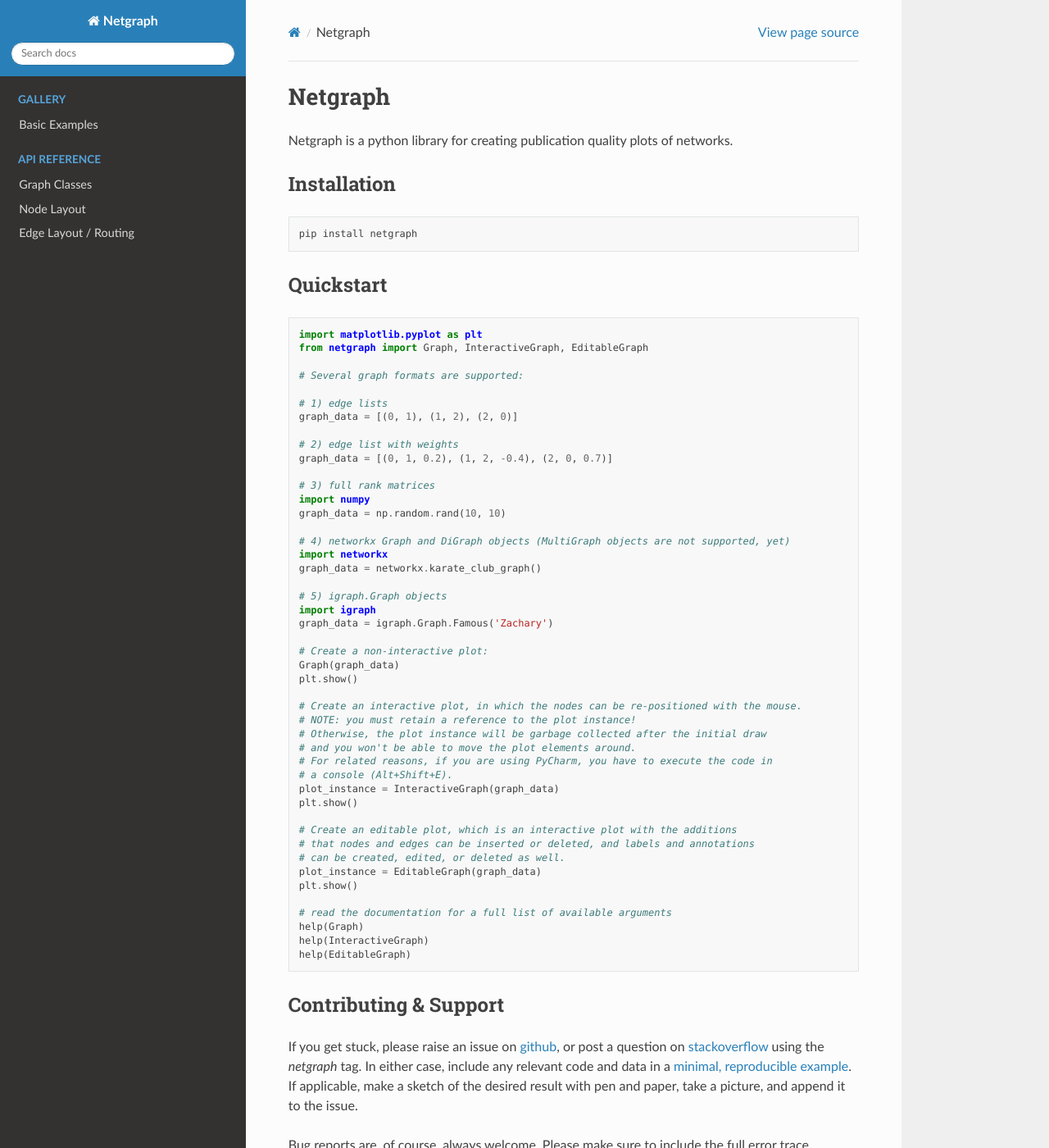
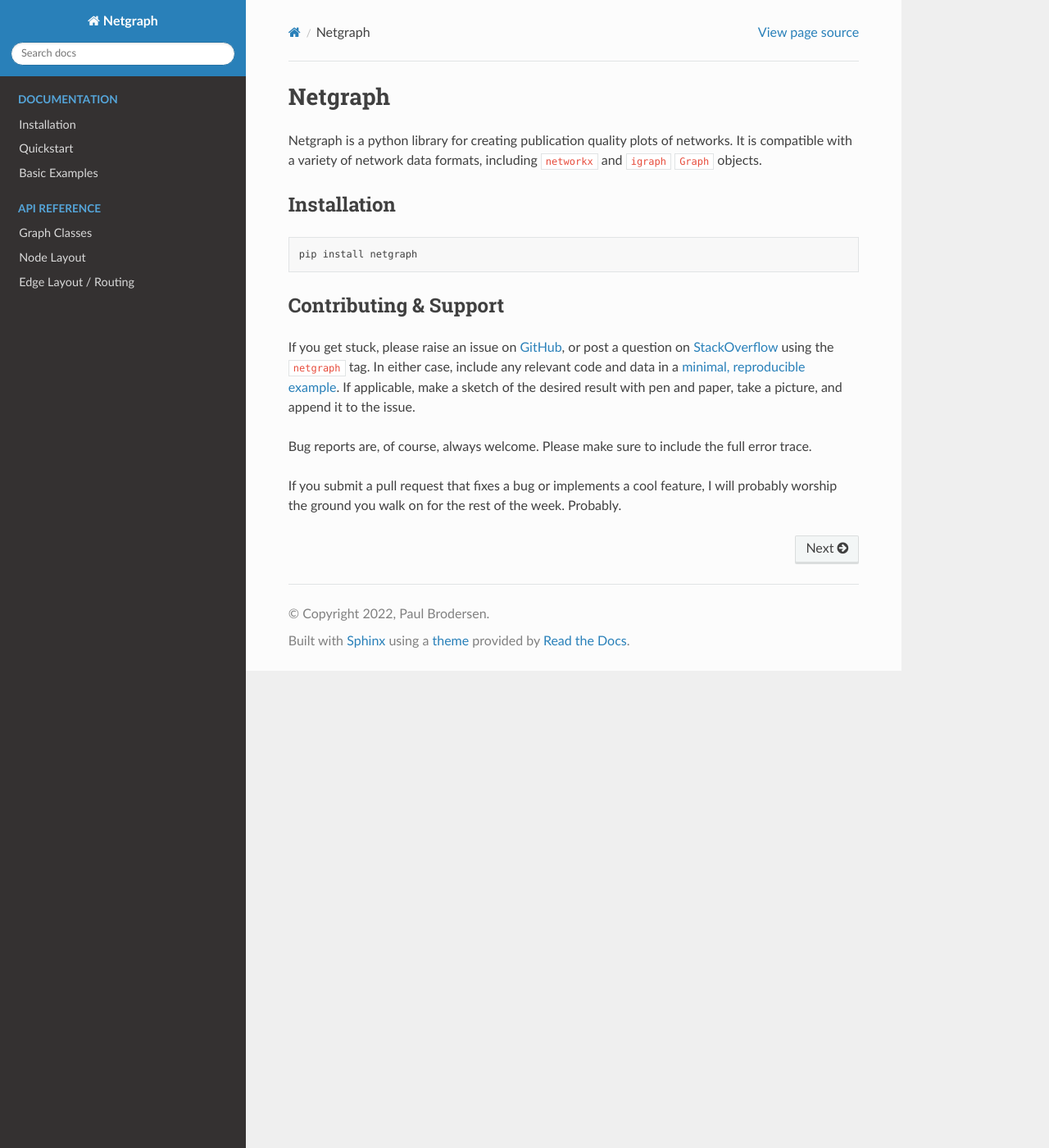
Before and after one commit to paulbrodersen/netgraph, a Sphinx documentation site: the page built from docs/source/index.rst, in a window 1280 px wide and 1400 px high. Shown: the whole window at 82% size. Built offline with Sphinx 7.4.7 and the Read the Docs theme 2.0.0, drawn with Linux system fonts in a browser that asks for light colours.

Commit message:
Make installation and quickstart their own doc page

```diff
--- a/docs/source/index.rst
+++ b/docs/source/index.rst
@@ -7,6 +7,7 @@
 ========
 
 Netgraph is a python library for creating publication quality plots of networks.
+It is compatible with a variety of network data formats, including :code:`networkx` and :code:`igraph` :code:`Graph` objects.
 
 
 Installation
@@ -17,64 +18,11 @@
     pip install netgraph
 
 
-Quickstart
-----------
-
-.. code-block:: python
-
-    import matplotlib.pyplot as plt
-    from netgraph import Graph, InteractiveGraph, EditableGraph
-
-    # Several graph formats are supported:
-
-    # 1) edge lists
-    graph_data = [(0, 1), (1, 2), (2, 0)]
-
-    # 2) edge list with weights
-    graph_data = [(0, 1, 0.2), (1, 2, -0.4), (2, 0, 0.7)]
-
-    # 3) full rank matrices
-    import numpy
-    graph_data = np.random.rand(10, 10)
-
-    # 4) networkx Graph and DiGraph objects (MultiGraph objects are not supported, yet)
-    import networkx
-    graph_data = networkx.karate_club_graph()
-
-    # 5) igraph.Graph objects
-    import igraph
-    graph_data = igraph.Graph.Famous('Zachary')
-
-    # Create a non-interactive plot:
-    Graph(graph_data)
-    plt.show()
-
-    # Create an interactive plot, in which the nodes can be re-positioned with the mouse.
-    # NOTE: you must retain a reference to the plot instance!
-    # Otherwise, the plot instance will be garbage collected after the initial draw
-    # and you won't be able to move the plot elements around.
-    # For related reasons, if you are using PyCharm, you have to execute the code in
-    # a console (Alt+Shift+E).
-    plot_instance = InteractiveGraph(graph_data)
-    plt.show()
-
-    # Create an editable plot, which is an interactive plot with the additions
-    # that nodes and edges can be inserted or deleted, and labels and annotations
-    # can be created, edited, or deleted as well.
-    plot_instance = EditableGraph(graph_data)
-    plt.show()
-
-    # read the documentation for a full list of available arguments
-    help(Graph)
-    help(InteractiveGraph)
-    help(EditableGraph)
-
-
 Contributing & Support
 ----------------------
 
-If you get stuck, please raise an issue on github_, or post a question
-on stackoverflow_ using the `netgraph` tag. In either case, include
+If you get stuck, please raise an issue on GitHub_, or post a question
+on StackOverflow_ using the :code:`netgraph` tag. In either case, include
 any relevant code and data in a `minimal, reproducible example`__. If
 applicable, make a sketch of the desired result with pen and paper,
 take a picture, and append it to the issue.
@@ -86,16 +34,18 @@
 cool feature, I will probably worship the ground you walk on for the
 rest of the week. Probably.
 
-.. _github: https://github.com/paulbrodersen/netgraph
-.. _stackoverflow: https://stackoverflow.com/
+.. _GitHub: https://github.com/paulbrodersen/netgraph
+.. _StackOverflow: https://stackoverflow.com/
 __ https://stackoverflow.com/help/minimal-reproducible-example
 
 
 .. toctree::
    :maxdepth: 1
    :hidden:
-   :caption: Gallery
+   :caption: Documentation
 
+   installation.rst
+   quickstart.rst
    sphinx_gallery_output/index.rst
 
 .. toctree::
```
Also changed, not shown: docs/source/installation.rst (added, +38 -0 lines), docs/source/quickstart.rst (added, +53 -0 lines).
